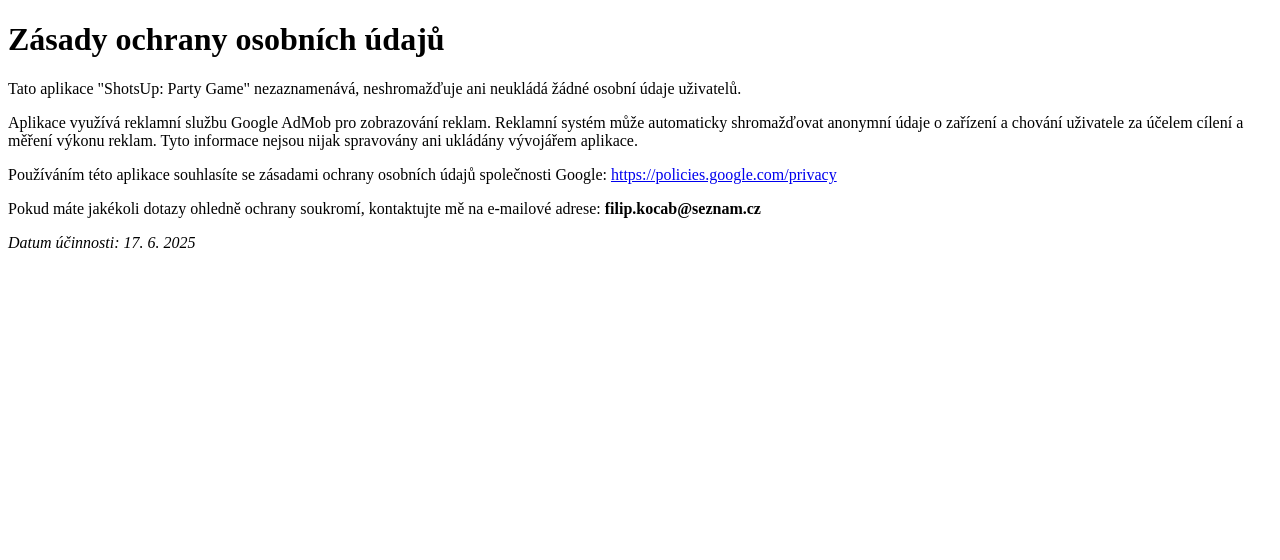
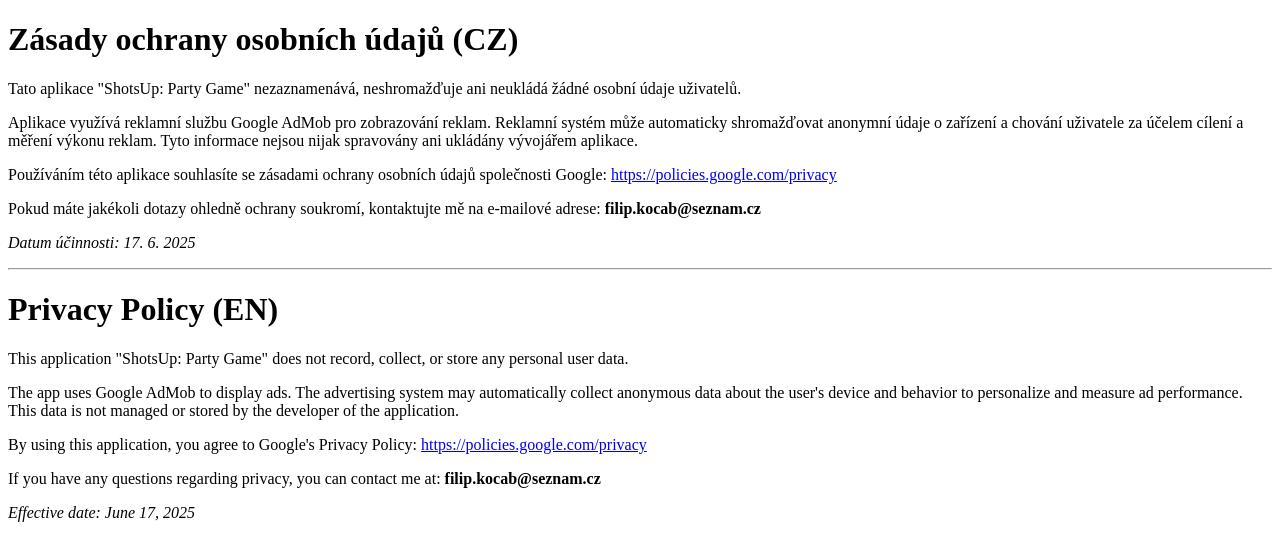
Before and after one commit to filipkocab/privacy-policy, a plain HTML site: page index.html in a window 1280 px wide. Drawn offline with Linux system fonts and the light colour scheme.

Commit message:
Update index.html
EN added

```diff
--- a/index.html
+++ b/index.html
@@ -2,14 +2,31 @@
 <html lang="cs">
 <head>
   <meta charset="UTF-8">
-  <title>Zásady ochrany osobních údajů</title>
+  <title>Zásady ochrany osobních údajů / Privacy Policy</title>
 </head>
 <body>
-  <h1>Zásady ochrany osobních údajů</h1>
+  <h1>Zásady ochrany osobních údajů (CZ)</h1>
   <p>Tato aplikace "ShotsUp: Party Game" nezaznamenává, neshromažďuje ani neukládá žádné osobní údaje uživatelů.</p>
   <p>Aplikace využívá reklamní službu Google AdMob pro zobrazování reklam. Reklamní systém může automaticky shromažďovat anonymní údaje o zařízení a chování uživatele za účelem cílení a měření výkonu reklam. Tyto informace nejsou nijak spravovány ani ukládány vývojářem aplikace.</p>
-  <p>Používáním této aplikace souhlasíte se zásadami ochrany osobních údajů společnosti Google: <a href="https://policies.google.com/privacy" target="_blank">https://policies.google.com/privacy</a></p>
-  <p>Pokud máte jakékoli dotazy ohledně ochrany soukromí, kontaktujte mě na e-mailové adrese: <strong>filip.kocab@seznam.cz</strong></p>
+  <p>Používáním této aplikace souhlasíte se zásadami ochrany osobních údajů společnosti Google:
+    <a href="https://policies.google.com/privacy" target="_blank">https://policies.google.com/privacy</a>
+  </p>
+  <p>Pokud máte jakékoli dotazy ohledně ochrany soukromí, kontaktujte mě na e-mailové adrese:
+    <strong>filip.kocab@seznam.cz</strong>
+  </p>
   <p><em>Datum účinnosti: 17. 6. 2025</em></p>
+
+  <hr>
+
+  <h1>Privacy Policy (EN)</h1>
+  <p>This application "ShotsUp: Party Game" does not record, collect, or store any personal user data.</p>
+  <p>The app uses Google AdMob to display ads. The advertising system may automatically collect anonymous data about the user's device and behavior to personalize and measure ad performance. This data is not managed or stored by the developer of the application.</p>
+  <p>By using this application, you agree to Google's Privacy Policy:
+    <a href="https://policies.google.com/privacy" target="_blank">https://policies.google.com/privacy</a>
+  </p>
+  <p>If you have any questions regarding privacy, you can contact me at:
+    <strong>filip.kocab@seznam.cz</strong>
+  </p>
+  <p><em>Effective date: June 17, 2025</em></p>
 </body>
 </html>
```
